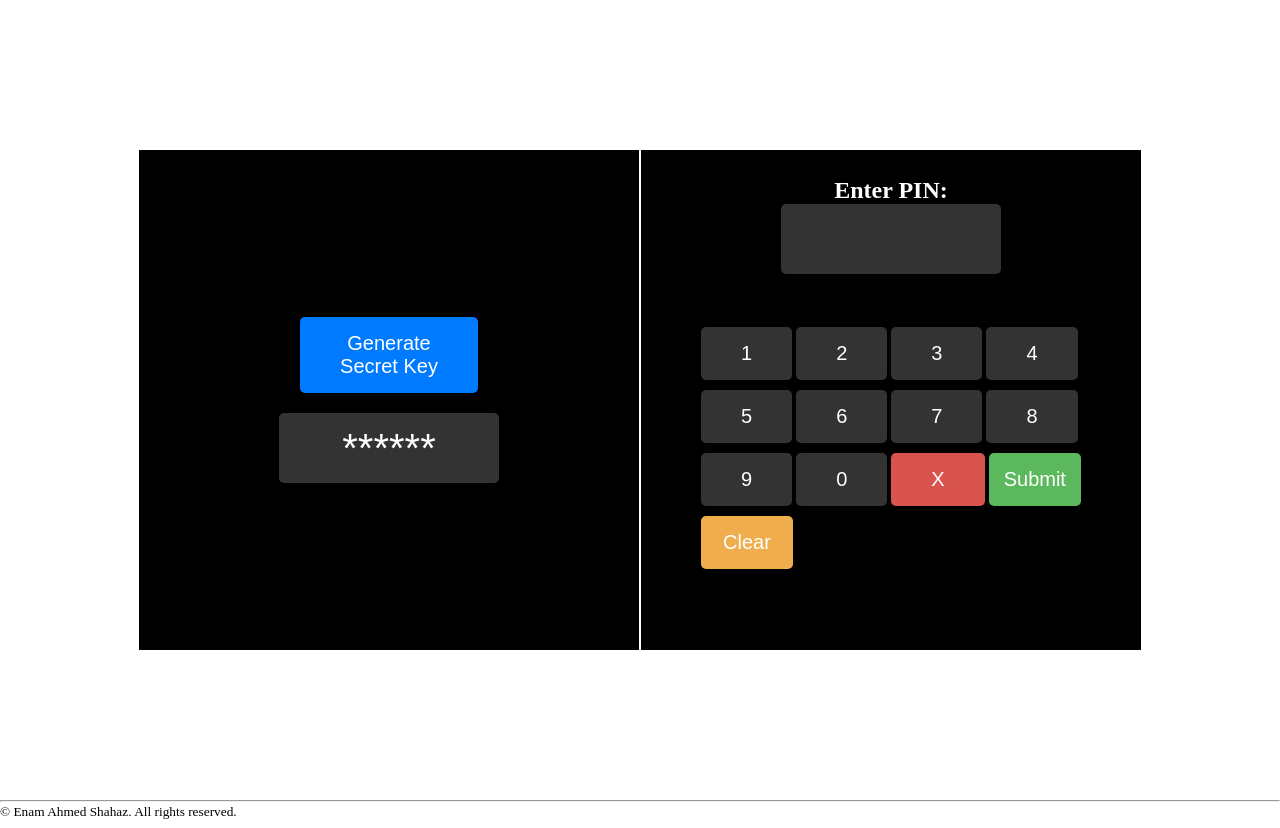
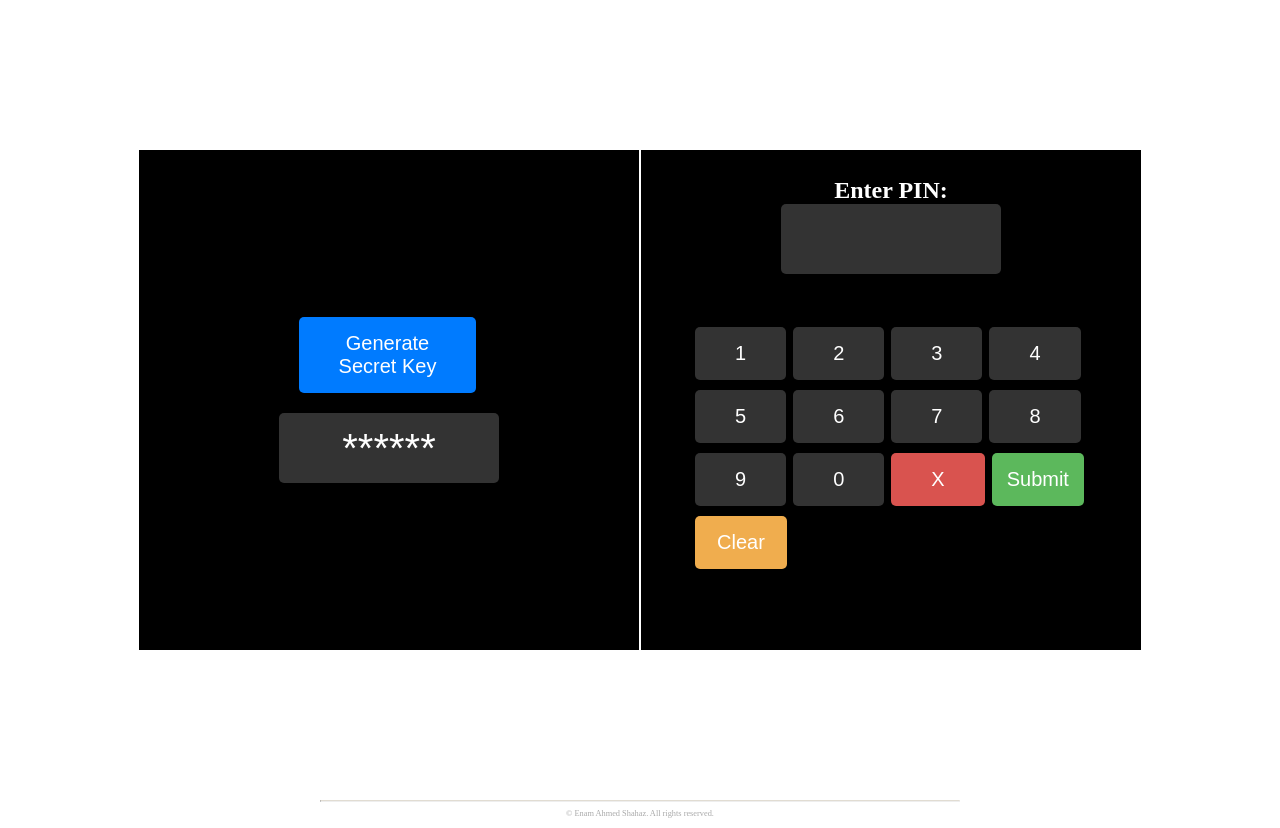
Before and after one commit to enamahmedshahaz/Secret-Key-Matcher, a plain HTML site: page index.html in a window 1280 px wide. Drawn offline with Linux system fonts and the light colour scheme.

Commit message:
Add some small fixes

```diff
--- a/index.html
+++ b/index.html
@@ -16,13 +16,13 @@
         <div class="generate-section">
             <button onclick="generateBtnHandler()" id="btn-generate" class="btn-primary btn-generate">Generate <br>
                 Secret Key</button>
-            <input id="pass-gen-field" class="number-box number-box-generate" type="text" value="******">
+            <input disabled id="pass-gen-field" class="number-box number-box-generate" type="text" value="******">
         </div>
 
         <div class="input-match-section">
             <div>
                 <h2 class="text-primary">Enter PIN: </h2>
-                <input id="pass-input-field" class="number-box" type="text" value="">
+                <input disabled id="pass-input-field" class="number-box" type="text" value="">
             </div>
 
             <div onclick="inputBtnHandler(event)" class="btn-container">
--- a/styles/style.css
+++ b/styles/style.css
@@ -11,6 +11,7 @@
     border: none;
     border-radius: 5px;
     cursor: pointer;
+    margin-right: 3px;
 }
 
 .btn-generate {
@@ -96,3 +97,20 @@
 .result-wrong {
     color: red;
 }
+
+footer {
+    width: 50vw;
+    margin: 0 auto;
+    text-align: center;
+}
+
+ footer hr {
+    border-top: 1px solid rgb(225, 220, 210);
+}
+
+footer p{
+    font-size: 10px;
+    margin-top: 5px;
+    color: darkgrey;
+    margin-bottom: 10px;
+}
```
